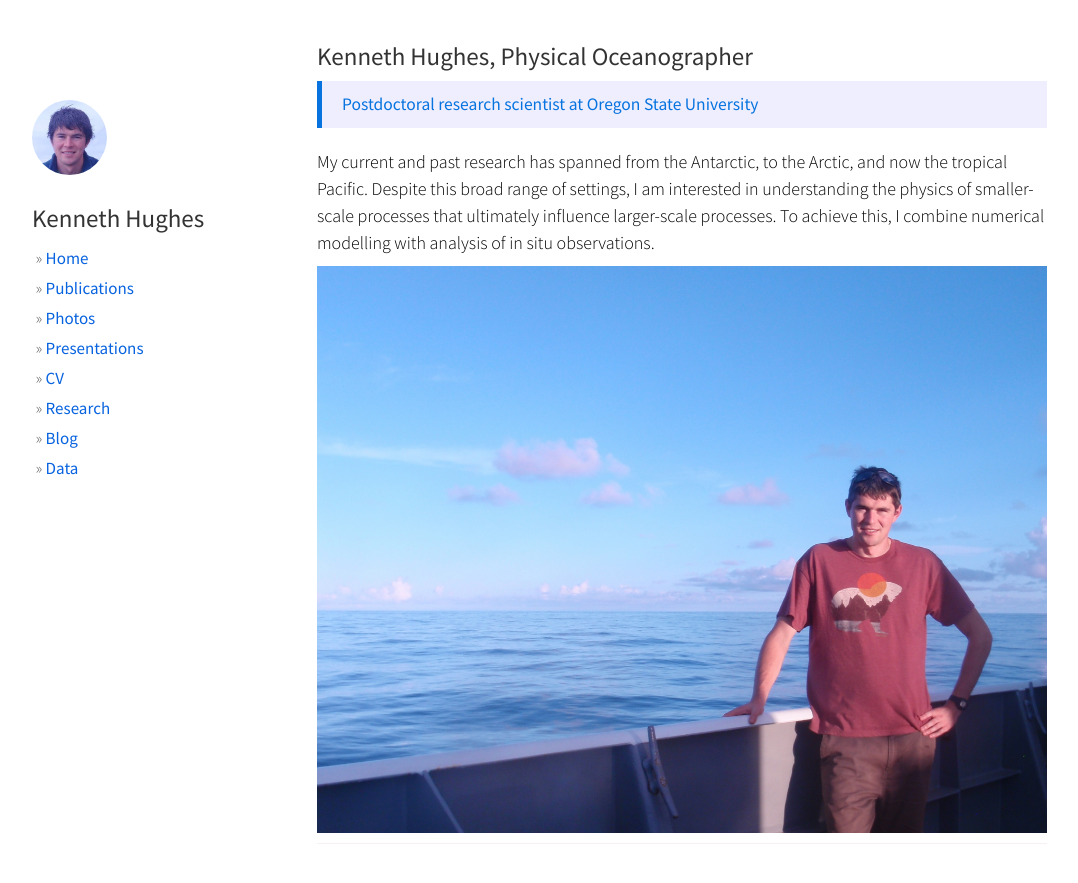
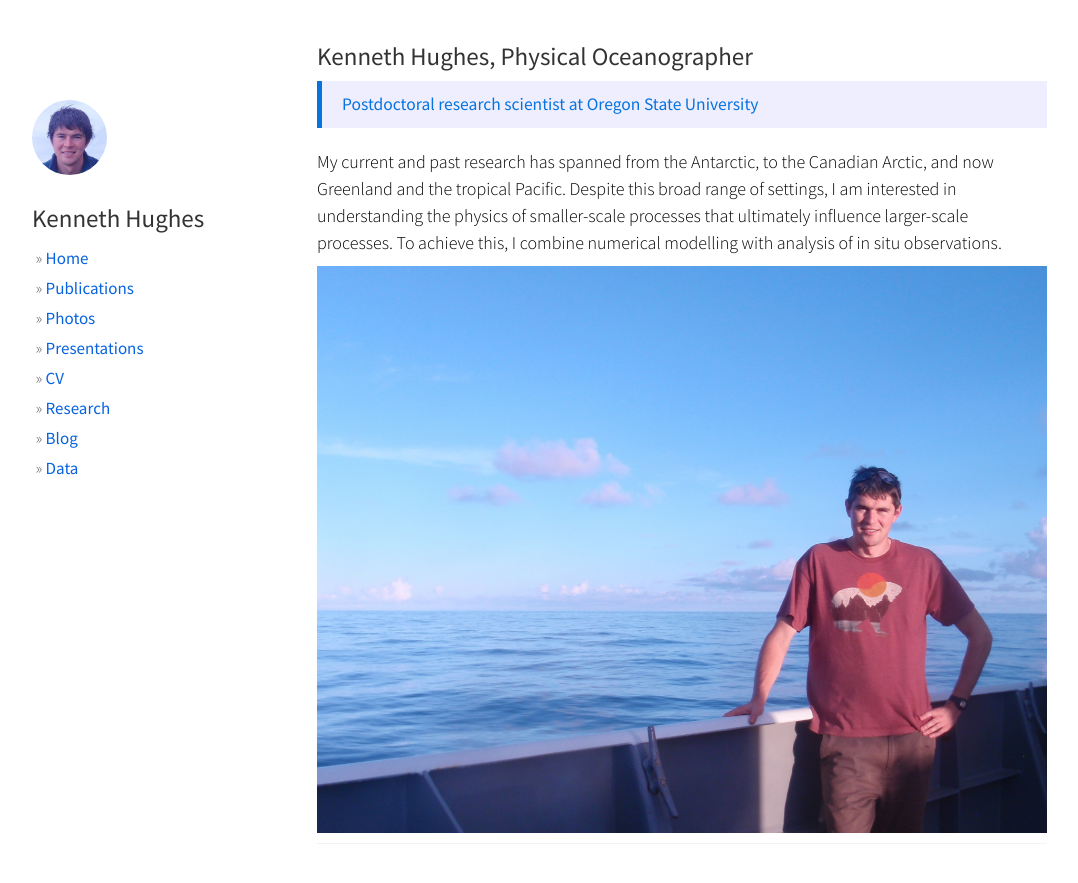
Before and after one commit to hugke729/hugke729.github.io, a Jekyll site: the page built from index.md, in a window 1280 px wide. Shown: the top 883 px of the page, without its empty margins (53-1131 px from the left). Built offline with Jekyll 4.4.1, drawn with Linux system fonts in a browser that asks for light colours; nearby versions of some CDN libraries.

Commit message:
Update short description

```diff
--- a/index.md
+++ b/index.md
@@ -7,7 +7,7 @@
 
 > Postdoctoral research scientist at Oregon State University
 
-My current and past research has spanned from the Antarctic, to the Arctic, and now the tropical Pacific. Despite this broad range of settings, I am interested in understanding the physics of smaller-scale processes that ultimately influence larger-scale processes. To achieve this, I combine numerical modelling with analysis of in situ observations.
+My current and past research has spanned from the Antarctic, to the Canadian Arctic, and now Greenland and the tropical Pacific. Despite this broad range of settings, I am interested in understanding the physics of smaller-scale processes that ultimately influence larger-scale processes. To achieve this, I combine numerical modelling with analysis of in situ observations.
 
 <img src="/photos/ken.JPG" width="100%">
 
```
